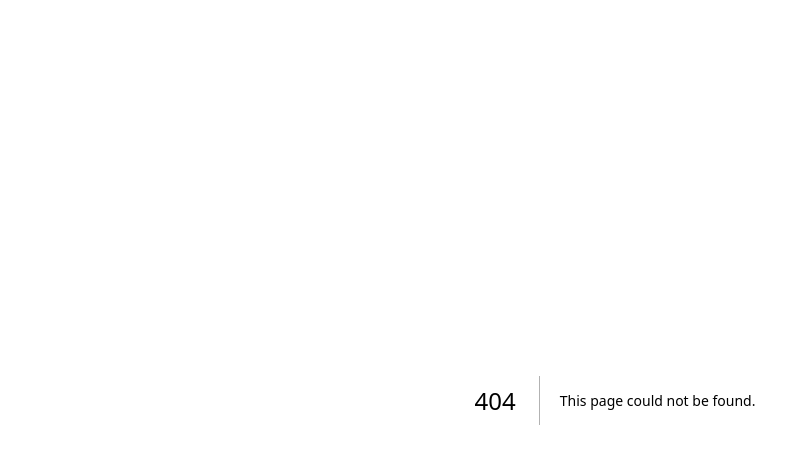
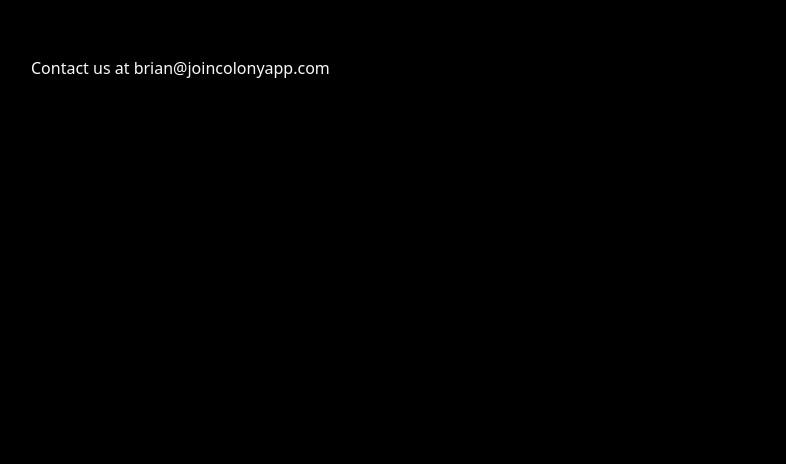
Before and after one commit to Ortbri/colony-web, a Next.js app: page /support in a window 1280 px wide. Before the commit this address had no page. Shown: the top 464 px of the page, without its empty margins (25-811 px from the left). Built offline with nearby package versions, Linux system fonts and the light colour scheme.

Commit message:
support page

```diff
--- /dev/null
+++ b/app/support/page.tsx
@@ -0,0 +1,5 @@
+import React from 'react'
+
+export default function Support() {
+  return <div className='p-14'>Contact us at brian@joincolonyapp.com</div>
+}
--- a/components/Features.tsx
+++ b/components/Features.tsx
@@ -77,6 +77,7 @@ function Features() {
       <div className='flex flex-col'>
         <Link href='/privacy'>GO TO PRIVACY</Link>
         <Link href='/tos'>GO TO TERMS OF SERVICE</Link>
+        <Link href='/suppport'>SUPPORT</Link>
       </div>
     </>
   )
```
